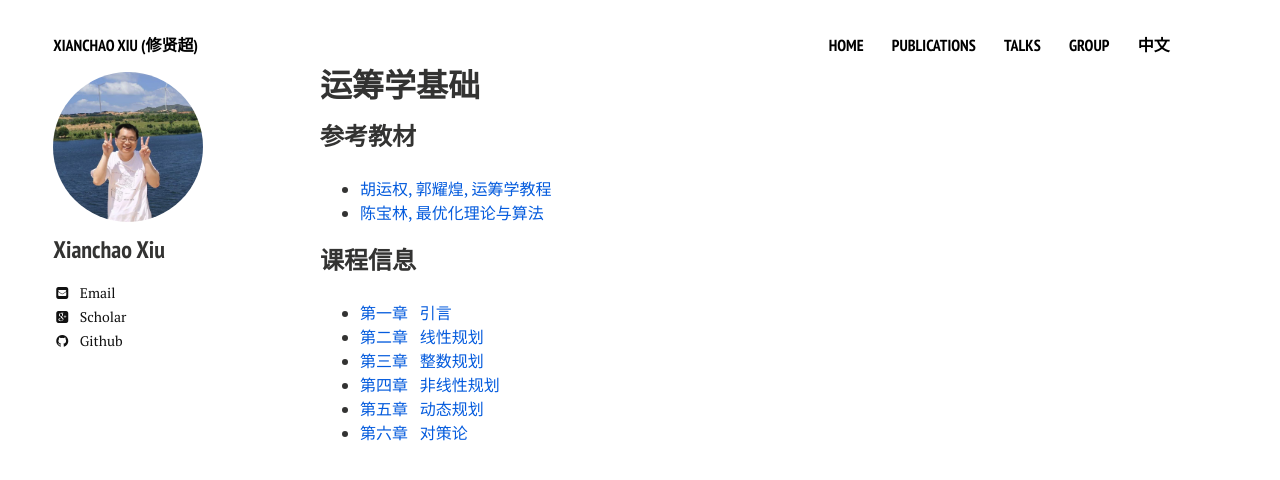
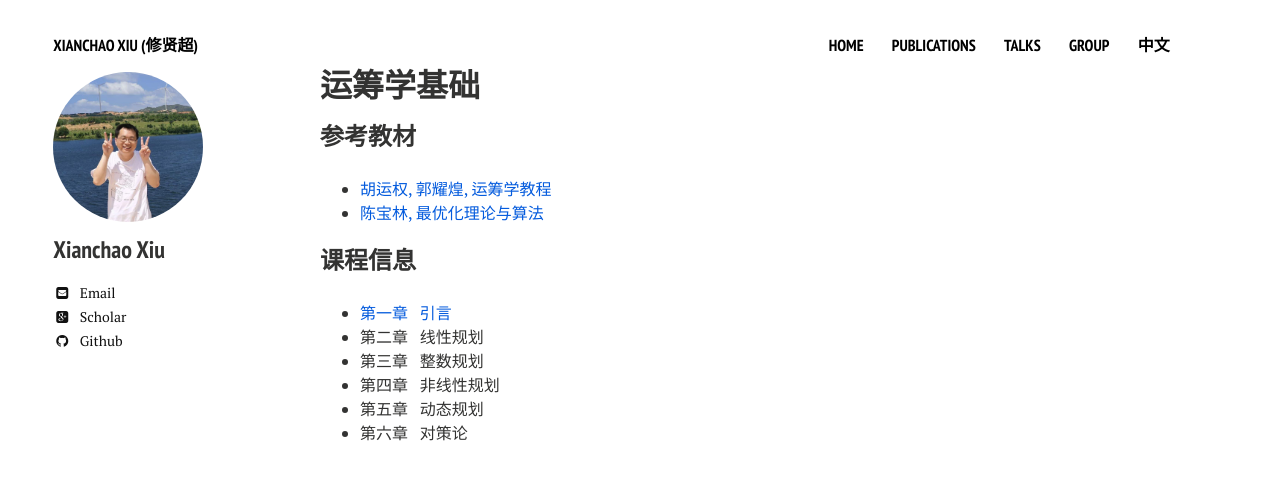
Before and after one commit to xianchaoxiu/xianchaoxiu.github.io, a Jekyll site: the page built from chinese/OR/index.md, in a window 1280 px wide. Shown: the top 480 px of the page. Built offline with Jekyll 4.4.1, drawn with Linux system fonts in a browser that asks for light colours; nearby versions of some CDN libraries.

Commit message:
Update index.md

```diff
--- a/chinese/OR/index.md
+++ b/chinese/OR/index.md
@@ -11,8 +11,8 @@ share: false
 
 ### 课程信息
 * <a href="../OR/引言.pdf" class="textlink" target="_blank">  第一章 &nbsp;  引言<br>
-* <a href="../OR/线性规划.pdf" class="textlink" target="_blank">  第二章 &nbsp;  线性规划<br>
-* <a href="../OR/整数规划.pdf" class="textlink" target="_blank">  第三章 &nbsp;  整数规划<br>
-* <a href="../OR/非线性规划.pdf" class="textlink" target="_blank">  第四章 &nbsp;  非线性规划<br>
-* <a href="../OR/动态规划.pdf" class="textlink" target="_blank">  第五章 &nbsp;  动态规划<br>
-* <a href="../OR/对策论.pdf" class="textlink" target="_blank">  第六章 &nbsp;  对策论<br>
+*  第二章 &nbsp;  线性规划<br>
+*  第三章 &nbsp;  整数规划<br>
+*  第四章 &nbsp;  非线性规划<br>
+*  第五章 &nbsp;  动态规划<br>
+*  第六章 &nbsp;  对策论<br>
```
